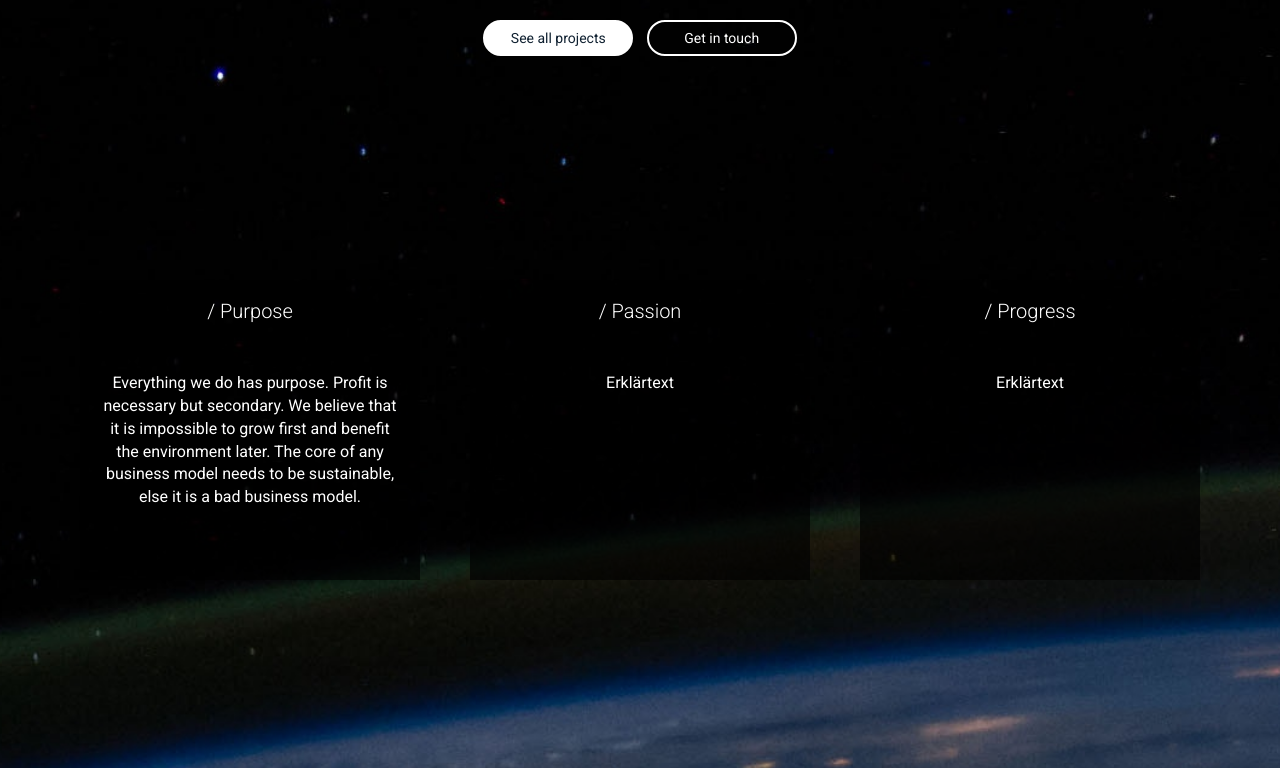
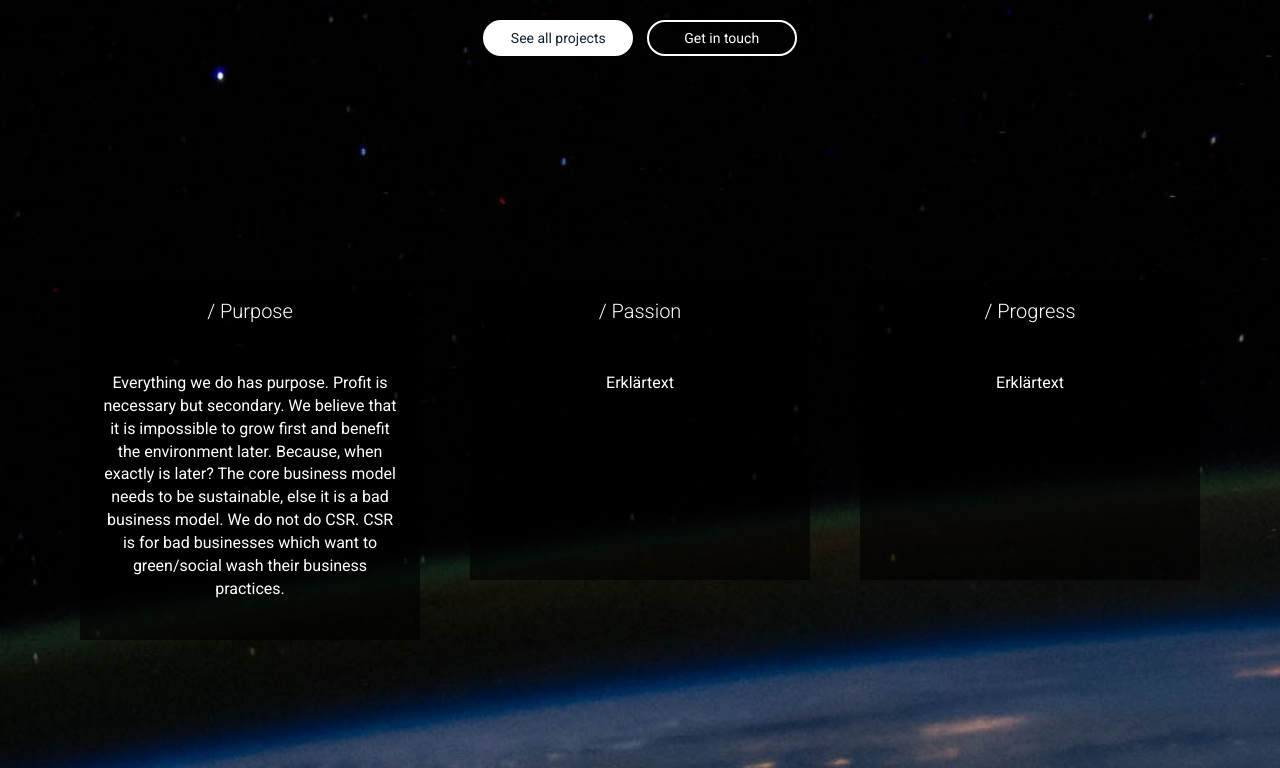
Before and after one commit to elllo/rogueleaders, a plain HTML site: page index.html in a window 1280 px wide. Shown: the part 475-1243 px from the top of the page. Drawn offline with nearby package versions, Linux system fonts and the light colour scheme.

Commit message:
Update index.html

```diff
--- a/index.html
+++ b/index.html
@@ -37,8 +37,9 @@
                     <div class="p-tile">
                         <h3>/ Purpose</h3>
                          <p>Everything we do has purpose. Profit is necessary but secondary. We believe
-                             that it is impossible to grow first and benefit the environment later. The core of any business model
-                            needs to be sustainable, else it is a bad business model.</p>
+                             that it is impossible to grow first and benefit the environment later. Because, when exactly is later?
+                             The core business model needs to be sustainable, else it is a bad business model. We do not do CSR.
+                             CSR is for bad businesses which want to green/social wash their business practices.</p>
                     </div>
                 </figure>
                 <figure class="col-sm-4" id="passion">
```
